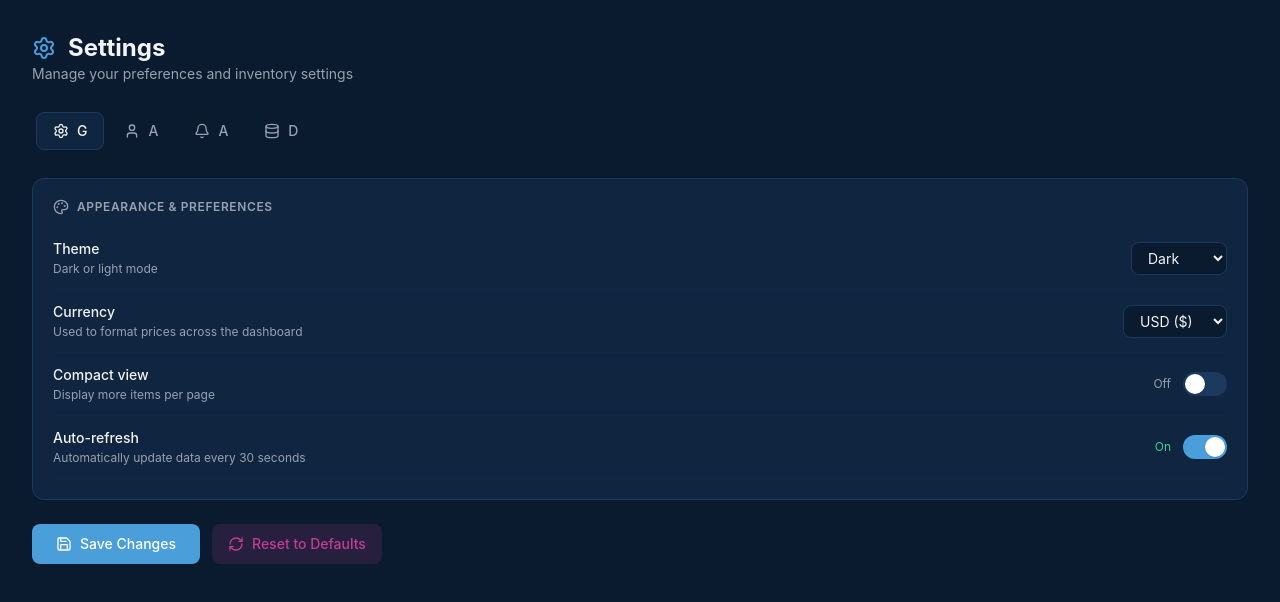
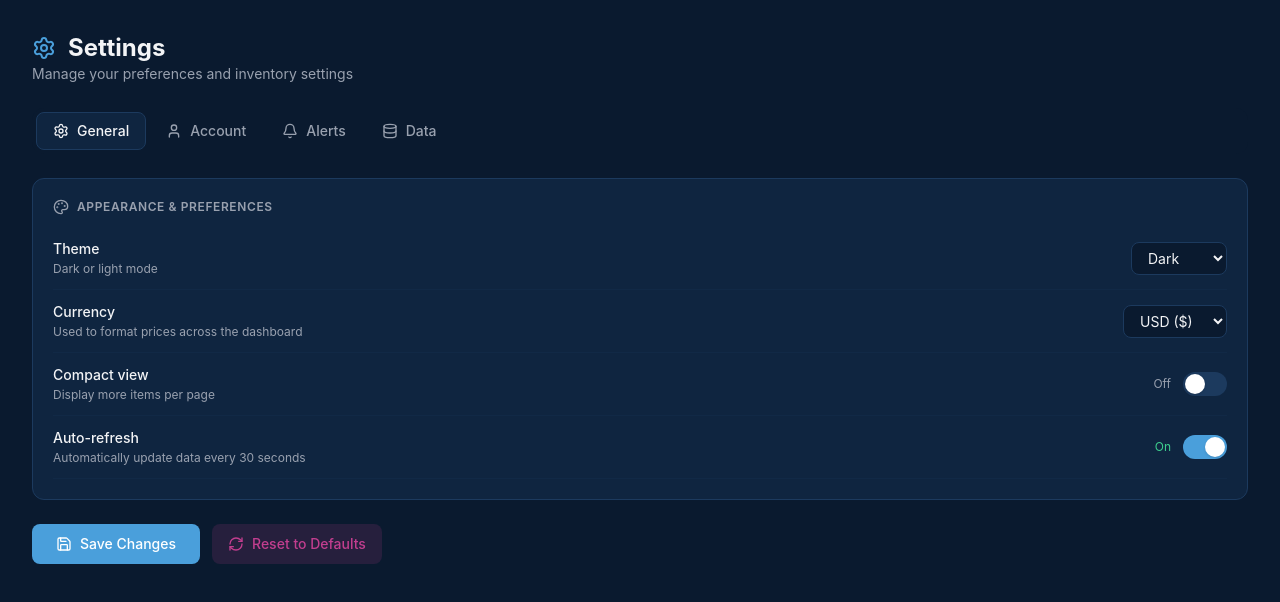
Before and after one commit to MohammadWaseem6/EXPIRY-TRAKER, a React (Vite) app in the folder CLIENT/: page /settings in a window 1280 px wide. Shown: the top 602 px of the page. Built offline with nearby package versions, Linux system fonts and the light colour scheme; sample sign-in values are in the browser's storage.

Commit message:
setting fixed

```diff
--- a/CLIENT/src/pages/SettingsView.jsx
+++ b/CLIENT/src/pages/SettingsView.jsx
@@ -154,8 +154,8 @@ const SettingsView = ({ items = [] }) => {
         </div>
       </div>
 
-      {/* Section Tabs */}
-      <div className="flex gap-1 p-1 rounded-xl overflow-x-auto bg-[#0a1a2f]">
+      {/* Section Tabs - Fixed: Full labels visible */}
+      <div className="flex flex-wrap gap-1 p-1 rounded-xl bg-[#0a1a2f]">
         {sections.map((section) => {
           const Icon = section.icon;
           const isActive = activeSection === section.id;
@@ -163,15 +163,14 @@ const SettingsView = ({ items = [] }) => {
             <button
               key={section.id}
               onClick={() => setActiveSection(section.id)}
-              className={`flex items-center gap-2 px-3 sm:px-4 py-2 rounded-lg text-xs sm:text-sm font-medium transition whitespace-nowrap flex-shrink-0 ${
+              className={`flex items-center gap-2 px-3 sm:px-4 py-2 rounded-lg text-xs sm:text-sm font-medium transition whitespace-nowrap ${
                 isActive
                   ? 'bg-[#0f2540] text-gray-100 border border-[#1c3a5e]'
                   : 'text-gray-400 hover:text-gray-200'
               }`}
             >
               <Icon className="w-4 h-4" />
-              <span className="hidden xs:inline">{section.label}</span>
-              <span className="xs:hidden">{section.label.charAt(0)}</span>
+              <span>{section.label}</span>
             </button>
           );
         })}
```
